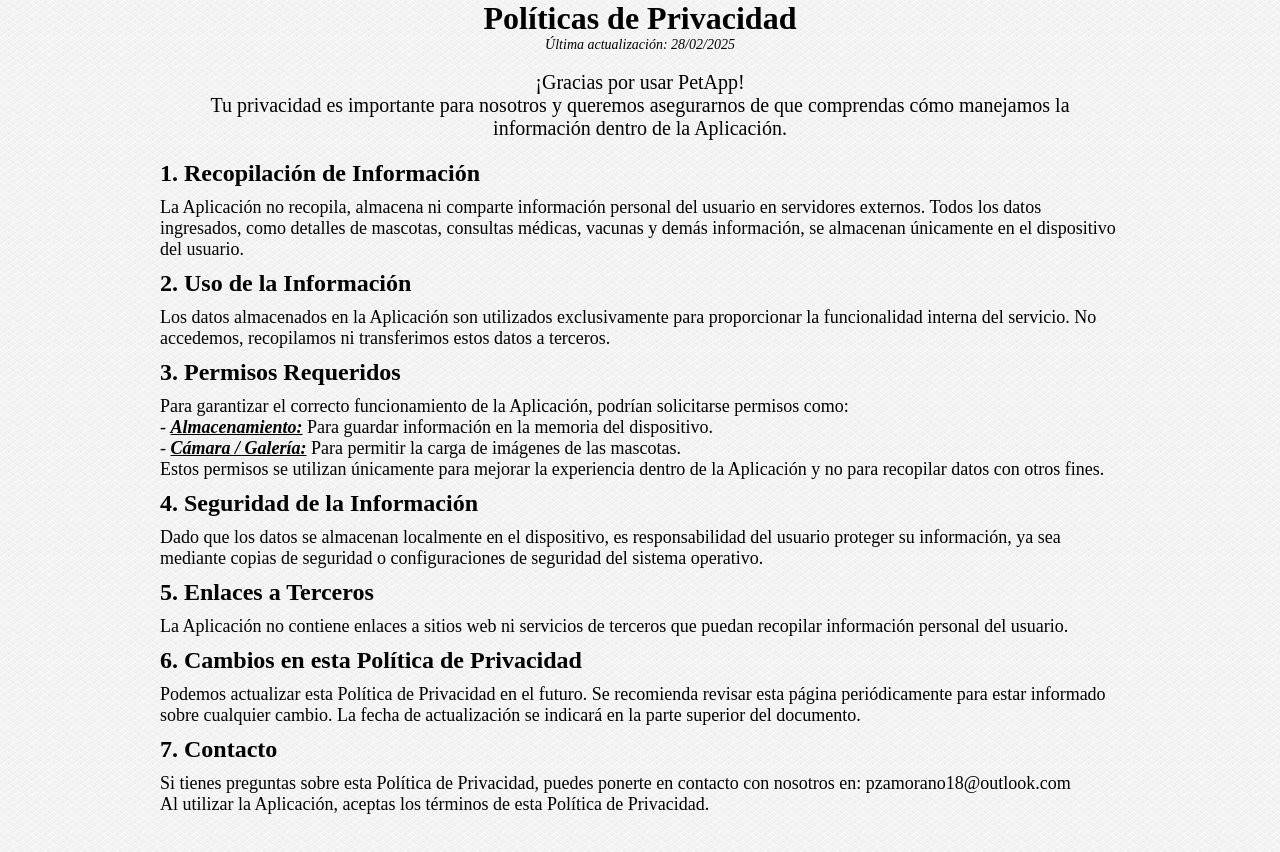
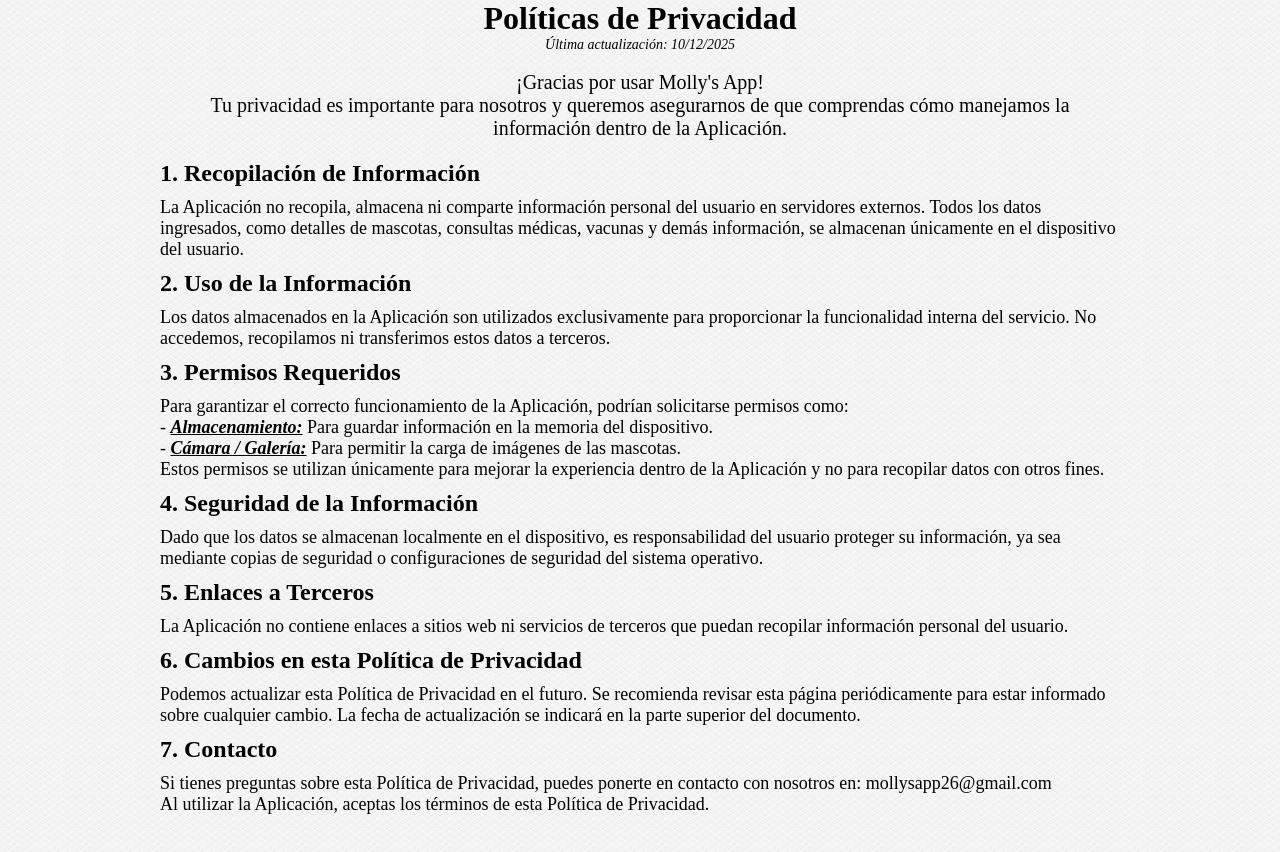
Before and after one commit to Pedro-Zamorano/portfolio, a plain HTML site: page politicas_de_privacidad.html in a window 1280 px wide. Shown: the top 852 px of the page. Drawn offline with Linux system fonts and the light colour scheme.

Commit message:
Update privacy policy details and contact information

```diff
--- a/politicas_de_privacidad.html
+++ b/politicas_de_privacidad.html
@@ -5,18 +5,18 @@
   <meta charset="UTF-8">
   <link rel="stylesheet" type="text/css" href="pdp.css" />
   <meta name="viewport" content="width=device-width, initial-scale=1.0">
-  <title>Políticas de Privacidad - PetApp</title>
+  <title>Políticas de Privacidad - Molly's App</title>
 </head>
 
 <body>
   <div class="container">
     <h1>Políticas de Privacidad</h1>
     <p class="last-update">
-      Última actualización: 28/02/2025
+      Última actualización: 10/12/2025
     </p>
     <br />
     <p class="subtitle">
-      ¡Gracias por usar PetApp!
+      ¡Gracias por usar Molly's App!
       <br />
       Tu privacidad es importante para nosotros y queremos asegurarnos de que comprendas cómo
       manejamos la información dentro de la Aplicación.
@@ -68,7 +68,7 @@
     <h2>7. Contacto</h2>
     <p>
       Si tienes preguntas sobre esta Política de Privacidad, puedes ponerte en contacto con nosotros en:
-      pzamorano18@outlook.com
+      mollysapp26@gmail.com
       <br>
       Al utilizar la Aplicación, aceptas los términos de esta Política de Privacidad.
     </p>
```
